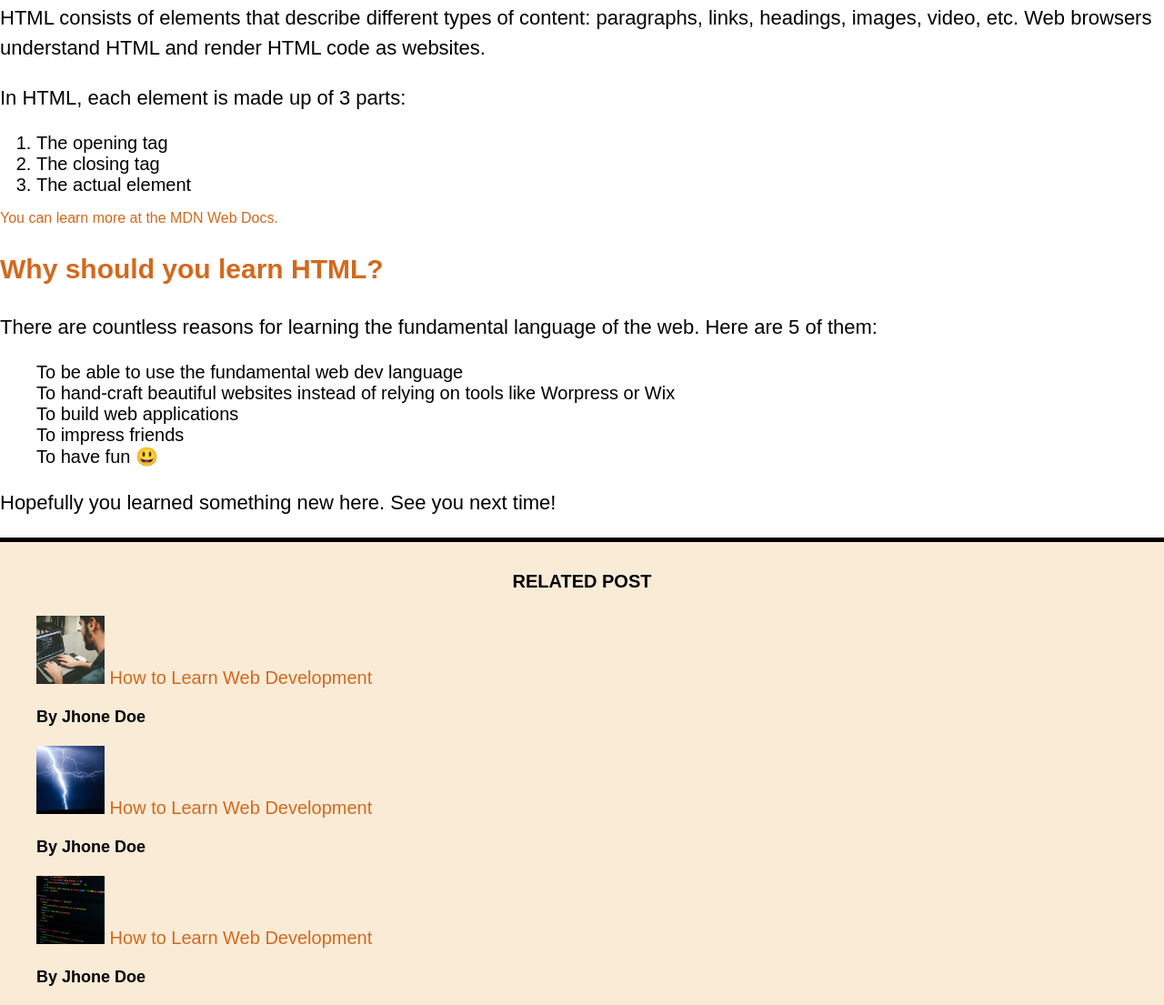
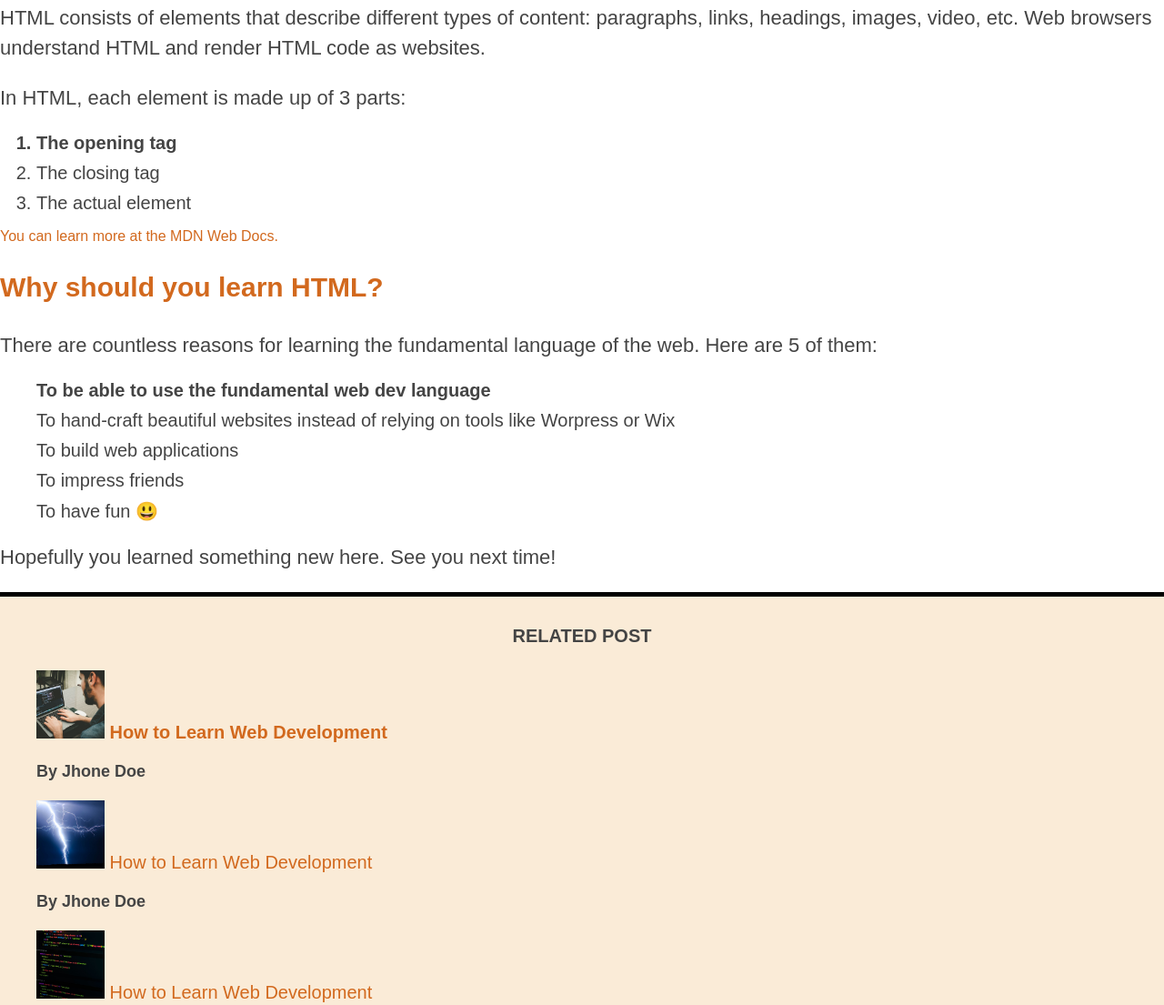
Before and after one commit to 4tik/html-learning, a plain HTML site: page 03-css-fundamentals/index.html in a window 1280 px wide. Shown: the part 872-1977 px from the top of the page at 91% size. Drawn offline with Linux system fonts and the light colour scheme.

Commit message:
Refactor CSS: Uncomment global margin and padding reset; adjust list item styles for better readability

```diff
--- a/03-css-fundamentals/style.css
+++ b/03-css-fundamentals/style.css
@@ -1,6 +1,11 @@
+/* * {
+  margin: 0;
+  padding: 0;
+} */
 body {
   margin: 0;
   font-family: sans-serif;
+  color: #444;
 }
 
 h1,
@@ -32,8 +37,17 @@ p {
   line-height: 1.5;
 }
 
+li:first-child {
+  font-weight: bold;
+}
+
 li {
   font-size: 20px;
+  margin-bottom: 10px;
+}
+
+li:last-child {
+  margin-bottom: 0;
 }
 
 footer p {
```
